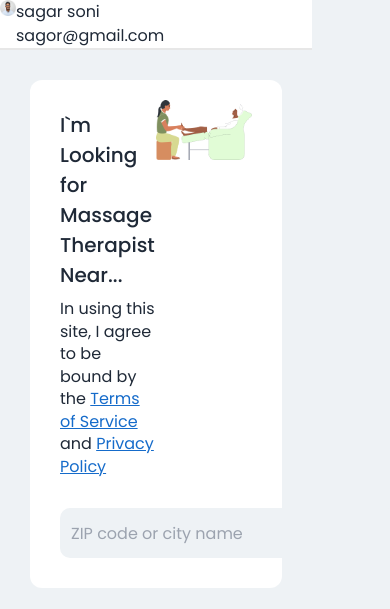
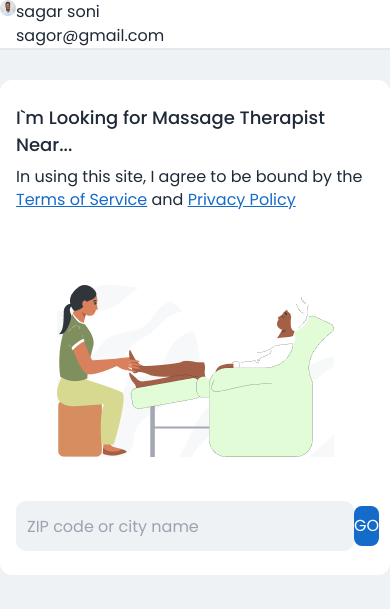
Before and after one commit to subirdas29/therapist, a React (Vite) app: page / in a window 390 px wide. Shown: the top 609 px of the page. Built offline with nearby package versions, Linux system fonts and the light colour scheme.

Commit message:
responsive added

```diff
--- a/src/Components/Home/CityState/CityState.jsx
+++ b/src/Components/Home/CityState/CityState.jsx
@@ -1,22 +1,32 @@
 import React from 'react'
 import art from '../../../assets/home/cityandzipphoto/art.png'
+import bg from '../../../assets/home/cityandzipphoto/Vector.png'
 
 const CityState = () => {
   return (
-    <div className='flex justify-between m-[30px] rounded-xl bg-[#FFFFFF]'>
-        <div className='py-[30px] pl-[30px] w-1/2'>
-      <h1 className='font-medium text-[20px]'>I`m Looking for Massage Therapist Near...</h1>
+    <div className='flex flex-col lg:flex-row  justify-between my-[30px] md:m-[30px] rounded-xl bg-[#FFFFFF] '  >
+
+        <div className='py-6 lg:py-[30px] px-[16px] md:pl-[30px] '>
+      <h1 className='font-medium text-[18px] md:text-[20px]'>I`m Looking for Massage Therapist Near...</h1>
         <p className='leading-[22.5px] mb-[30px] mt-2'>
         In using this site, I agree to be bound by the <span className=' underline text-[#156BCA] '>Terms of Service</span>  and  <span className=' underline text-[#156BCA] '>Privacy Policy</span>
         </p>
-        <div className='flex items-center' >
+      <div className='hidden lg:block'>
+      <div className='flex items-center' >
             <input type="text" className='bg-[#EEF2F5] rounded-[10px] w-[470px] h-[50px] px-[11px] ' placeholder='ZIP code or city name' />
             <button className='text-[#FFFFFF] w-[83px] h-[40px] rounded-lg  bg-[#156BCA]'>GO</button>
         </div>
+      </div>
     </div>
-    <div className='pr-[30px] py-5 '>
-        <img src={art}  alt="" />
+    <div className=' py-5 bg-cover mx-auto'>
+        <img className="  lg:min-w-fit" src={art} style={{backgroundImage:`url(${bg})`}}  alt="" />
     </div>
+   <div className='block lg:hidden '>
+   <div className='flex items-center px-[16px] py-6 md:p-[30px] ' >
+            <input type="text" className='bg-[#EEF2F5] rounded-[10px] w-[470px] h-[50px] px-[11px] ' placeholder='ZIP code or city name' />
+            <button className='text-[#FFFFFF] w-[83px] h-[40px] rounded-lg  bg-[#156BCA]'>GO</button>
+        </div>
+   </div>
     </div>
   )
 }
--- a/src/Components/Home/Home.jsx
+++ b/src/Components/Home/Home.jsx
@@ -11,7 +11,7 @@ const Home = () => {
 
   return (
     <div className="bg-[#EEF2F5] font-Poppins">
-     <div className="grid grid-cols-5">
+     <div className="grid grid-cols-4 md:grid-cols-5">
       <Dashboard className =' '></Dashboard>
       <div className="col-span-4">
       <Navbar></Navbar>
```
Also changed, not shown: src/assets/home/cityandzipphoto/Vector.png (added).
